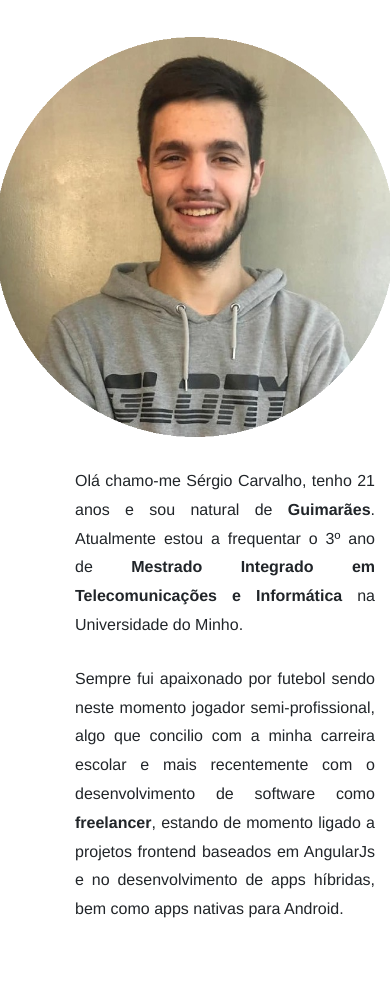
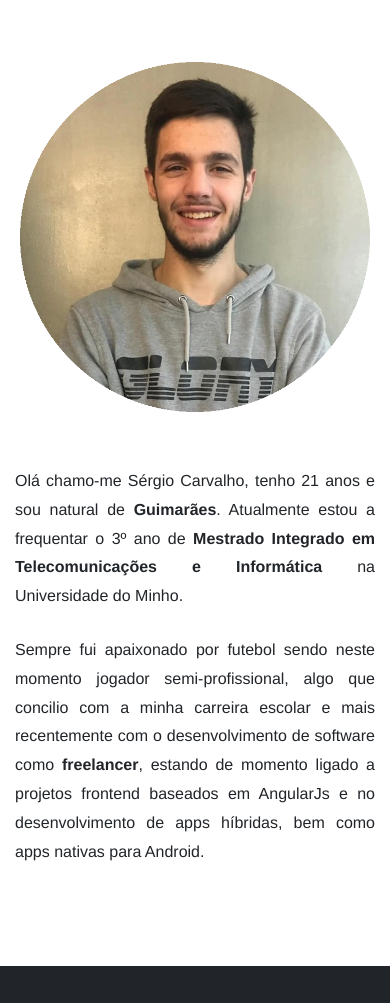
Before and after one commit to sergiomiguel7/Personal-Portofolio, a plain HTML site: page index.html in a window 390 px wide. Shown: the part 617-1620 px from the top of the page. Drawn offline with nearby package versions, Linux system fonts and the light colour scheme; some packages are replaced by stand-ins of ours; no server answers; a script that the page names is missing; a web font is replaced by a local one.

Commit message:
fix responsive

```diff
--- a/css/styles.css
+++ b/css/styles.css
@@ -266,8 +266,13 @@ section .about .info-wrap .info {
     flex-direction: column !important;
   }
 
+  section .about img.user-photo{
+    padding: 25px;
+  }
+
   section .about .info-wrap{
     margin-top: 30px;
+    margin-left: 0;
   }
 }
 
```
